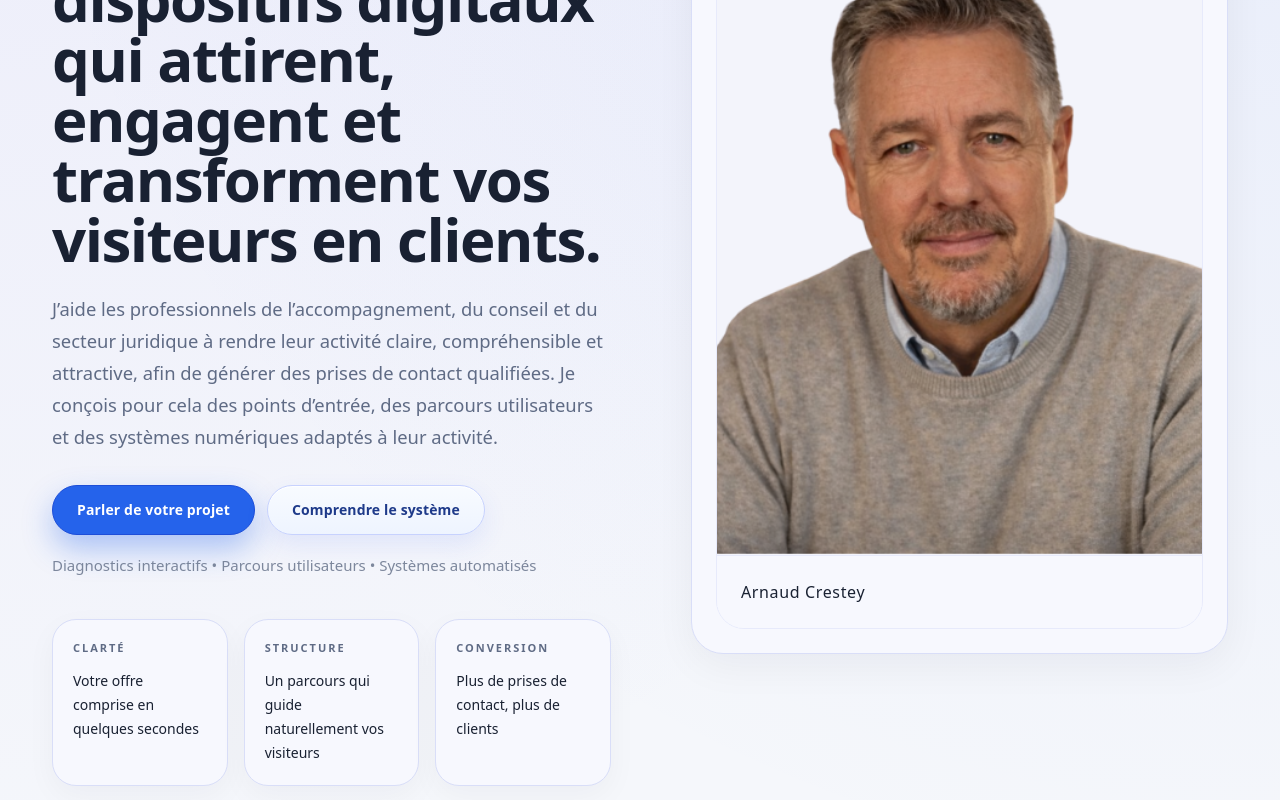
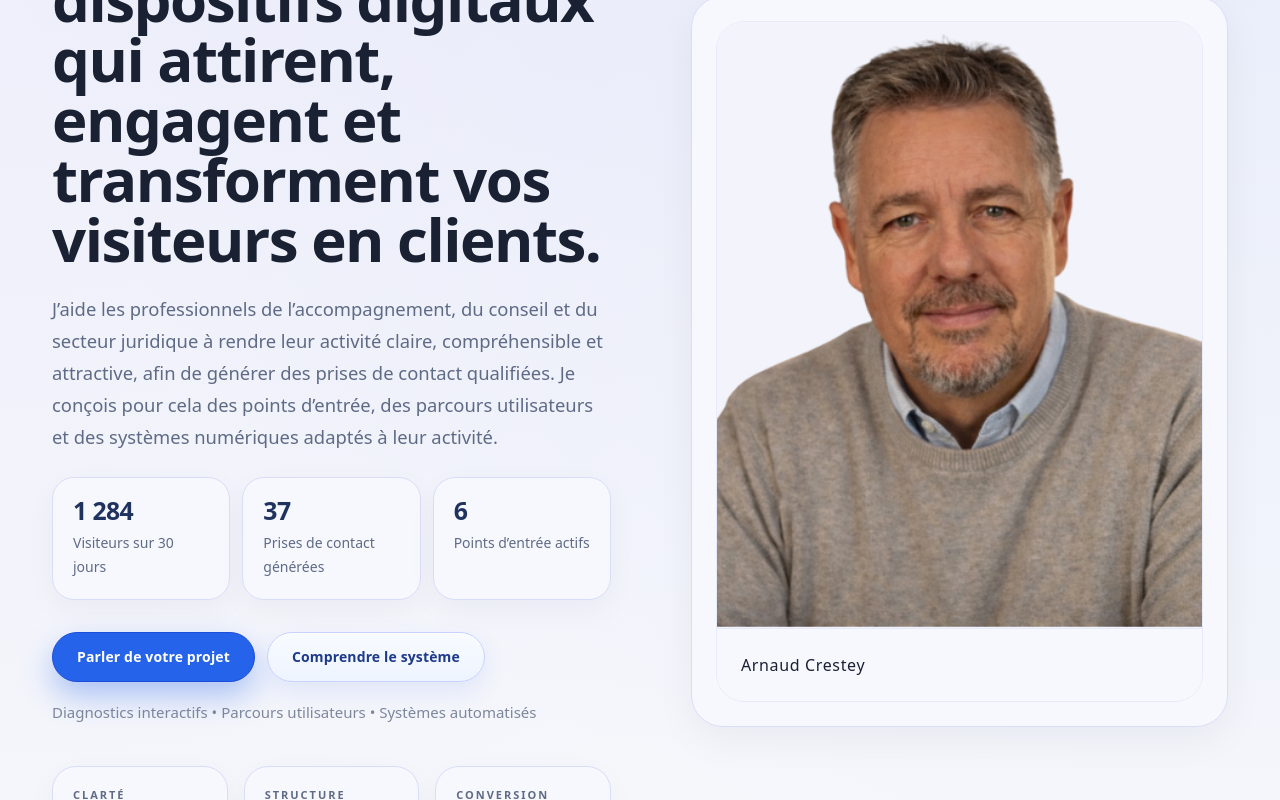
Before and after one commit to arnaudcrestey/portail-site-vitrine, a Next.js app: page /home in a window 1280 px wide. Shown: the part 386-1186 px from the top of the page. Built offline with nearby package versions, Linux system fonts and the light colour scheme.

Commit message:
Update hero.tsx

```diff
--- a/components/hero.tsx
+++ b/components/hero.tsx
@@ -16,9 +16,31 @@ export function HomeHero() {
           </h1>
 
           <p className="mt-6 max-w-xl text-[15px] leading-7 text-slate sm:max-w-2xl sm:text-lg sm:leading-8 lg:text-[1.15rem] lg:leading-8">
-  J’aide les professionnels de l’accompagnement, du conseil et du secteur juridique à rendre leur activité claire, compréhensible et attractive, afin de générer des prises de contact qualifiées.
-  Je conçois pour cela des points d’entrée, des parcours utilisateurs et des systèmes numériques adaptés à leur activité.
+            J’aide les professionnels de l’accompagnement, du conseil et du secteur juridique à
+            rendre leur activité claire, compréhensible et attractive, afin de générer des prises
+            de contact qualifiées. Je conçois pour cela des points d’entrée, des parcours
+            utilisateurs et des systèmes numériques adaptés à leur activité.
           </p>
+
+          <dl className="mt-6 grid gap-3 sm:grid-cols-3">
+            {[
+              ['1 284', 'Visiteurs sur 30 jours'],
+              ['37', 'Prises de contact générées'],
+              ['6', 'Points d’entrée actifs'],
+            ].map(([value, label]) => (
+              <div
+                key={label}
+                className="rounded-[22px] border border-[#d9def8] bg-[#f7f8fe] px-4 py-4 shadow-[0_10px_30px_rgba(15,23,42,0.04)] sm:px-5 sm:py-5"
+              >
+                <dt className="text-[1.35rem] font-semibold leading-none tracking-tight text-[#20335f] sm:text-[1.55rem]">
+                  {value}
+                </dt>
+                <dd className="mt-2 text-[13px] leading-5 text-slate sm:text-sm sm:leading-6">
+                  {label}
+                </dd>
+              </div>
+            ))}
+          </dl>
 
           <div className="mt-8 flex flex-col gap-3 sm:flex-row sm:flex-wrap">
             <ButtonLink href="/contact">Parler de votre projet</ButtonLink>
```
Lines whose indentation alone changed are shown as unchanged.
